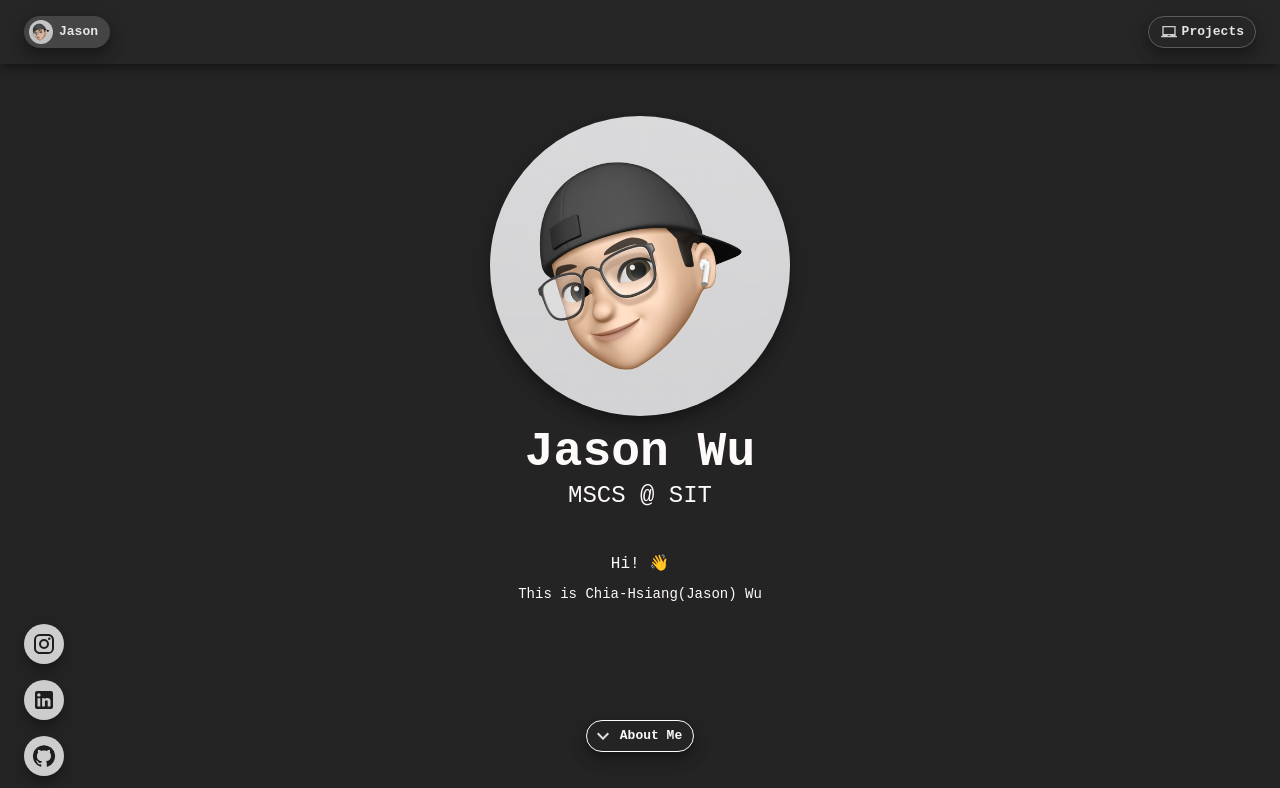
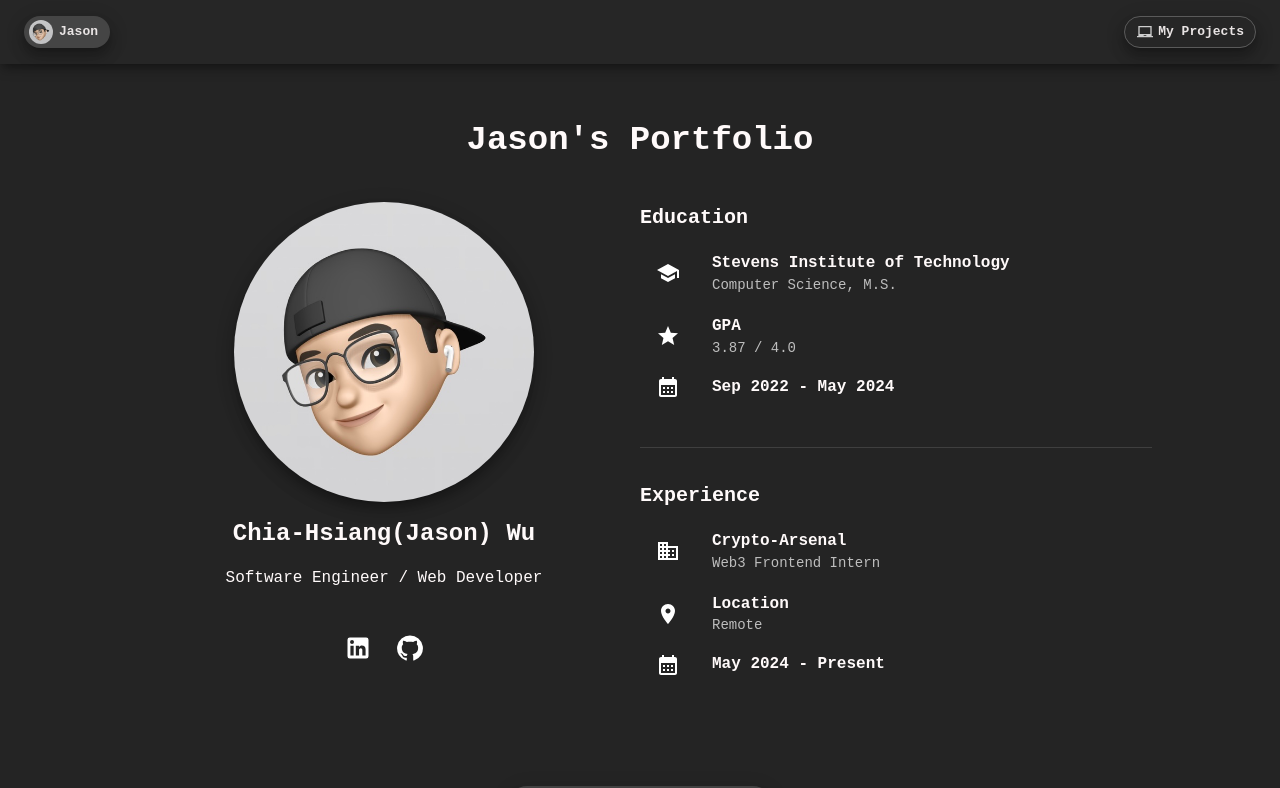
Before and after one commit to Jason-Wuuuu/Jason, a React (Vite) app: page / in a window 1280 px wide. Shown: the top 788 px of the page. Built offline with nearby package versions, Linux system fonts and the light colour scheme.

Commit message:
new home page

```diff
--- a/src/components/Header.jsx
+++ b/src/components/Header.jsx
@@ -53,7 +53,7 @@ function Header() {
             <Box display="flex">
               <Chip
                 icon={<LaptopChromebookIcon sx={{ pl: 1 }} />}
-                label="Projects"
+                label="My Projects"
                 sx={{ fontWeight: "bold", boxShadow: 10 }}
                 variant={
                   location.pathname === "/projects" ? "filled" : "outlined"
--- a/src/components/Home.jsx
+++ b/src/components/Home.jsx
@@ -1,49 +1,63 @@
-import { Fragment, useState, useMemo, useRef } from "react";
+import { Fragment } from "react";
+import { useNavigate } from "react-router-dom";
 
 import Box from "@mui/material/Box";
-import Tooltip from "@mui/material/Tooltip";
 import Grow from "@mui/material/Grow";
-import Chip from "@mui/material/Chip";
+import Typography from "@mui/material/Typography";
+import Button from "@mui/material/Button";
 
-import KeyboardArrowDownIcon from "@mui/icons-material/KeyboardArrowDown";
+import NearMeIcon from "@mui/icons-material/NearMe";
 
 import MainPage from "./MainPage";
 import AboutPage from "./AboutPage";
-import SocialLinks from "./SocialLinks";
 
 function Home() {
-  const [expand, setExpand] = useState(false);
-
-  const aboutRef = useRef(null);
-
-  function handleExpand() {
-    expand
-      ? aboutRef.current.scrollIntoView({ behavior: "smooth" })
-      : setExpand(true);
-  }
+  const navigate = useNavigate();
 
   return (
-    <Fragment>
+    <Box py={15}>
+      <Typography align="center" variant="h4" fontWeight="bold" mb={5}>
+        Jason's Portfolio
+      </Typography>
+
       <MainPage />
 
       <Grow in timeout={1000}>
-        <Box display="flex" justifyContent="center" alignContent="center">
-          <Tooltip title="Click to Expand" placement="top" arrow>
-            <Chip
-              label="About Me"
-              icon={<KeyboardArrowDownIcon />}
-              sx={{ fontWeight: "bold", boxShadow: 10, border: 1 }}
-              variant="outlined"
-              onClick={handleExpand}
-            />
-          </Tooltip>
+        <Box
+          display="flex"
+          justifyContent="center"
+          alignContent="center"
+          my={10}
+          sx={{
+            position: "sticky",
+            top: 10,
+            left: 0,
+            right: 0,
+          }}
+        >
+          <Button
+            size="large"
+            color="inherit"
+            variant="contained"
+            startIcon={<NearMeIcon />}
+            sx={{
+              borderRadius: 100,
+              boxShadow: 10,
+              fontSize: 12,
+            }}
+            onClick={() => navigate("/projects")}
+          >
+            Check out my projects!
+          </Button>
         </Box>
       </Grow>
 
-      <AboutPage expand={expand} aboutRef={aboutRef} />
+      <Typography align="center" variant="h4" fontWeight="bold" mb={5}>
+        More About Me
+      </Typography>
 
-      <SocialLinks />
-    </Fragment>
+      <AboutPage />
+    </Box>
   );
 }
 export default Home;
--- a/src/components/MainPage.jsx
+++ b/src/components/MainPage.jsx
@@ -3,16 +3,39 @@ import Typography from "@mui/material/Typography";
 import Box from "@mui/material/Box";
 import Tooltip from "@mui/material/Tooltip";
 import Fade from "@mui/material/Fade";
+import List from "@mui/material/List";
+import ListItem from "@mui/material/ListItem";
+import ListItemIcon from "@mui/material/ListItemIcon";
+import ListItemText from "@mui/material/ListItemText";
+import IconButton from "@mui/material/IconButton";
+import Divider from "@mui/material/Divider";
+import Chip from "@mui/material/Chip";
+
+import SchoolIcon from "@mui/icons-material/School";
+import BusinessIcon from "@mui/icons-material/Business";
+import CalendarMonthIcon from "@mui/icons-material/CalendarMonth";
+import GradeIcon from "@mui/icons-material/Grade";
+import PlaceIcon from "@mui/icons-material/Place";
+import LinkedInIcon from "@mui/icons-material/LinkedIn";
+import GitHubIcon from "@mui/icons-material/GitHub";
 
 function MainPage() {
   return (
-    <Fade in timeout={{ appear: 500, enter: 2000 }}>
+    // <Fade in timeout={{ appear: 500, enter: 2000 }}>
     <Grid
       container
+      // height="70vh"
+      // alignItems="center"
       justifyContent="center"
-        alignContent="center"
+      sx={{ width: "80%", margin: "auto" }}
+    >
+      {/* Left */}
+      <Grid item xs={12} sm={6} md={6}>
+        <Grid
+          container
           direction="column"
-        height="90vh"
+          justifyContent="center"
+          alignItems="center"
         >
           <Tooltip title="Hi! 👋" placement="top" arrow>
             <Box
@@ -22,30 +45,147 @@ function MainPage() {
                 width: 300,
                 borderRadius: 100,
                 boxShadow: 10,
-              mb: 1,
               }}
               alt="memoji"
               src="./images/Memoji.png"
             />
           </Tooltip>
 
-        <Typography align="center" variant="h3" fontWeight="bold">
-          Jason Wu
+          <Typography align="center" variant="h5" fontWeight="bold" my={2}>
+            Chia-Hsiang(Jason) Wu
           </Typography>
 
-        <Typography align="center" variant="h5">
-          MSCS @ SIT
+          <Typography align="center" variant="body1">
+            Software Engineer / Web Developer
           </Typography>
 
-        <Typography mt={5} align="center" variant="body1">
-          Hi! 👋
+          <Box my={4}>
+            <Tooltip title="LinkedIn" placement="bottom">
+              <IconButton
+                href="http://www.linkedin.com/in/chia-hsiang-jason-wu"
+                target="_blank"
+                size="large"
+              >
+                <LinkedInIcon fontSize="inherit" />
+              </IconButton>
+            </Tooltip>
+
+            <Tooltip title="GitHub" placement="bottom">
+              <IconButton
+                href="https://github.com/Jason-Wuuuu"
+                target="_blank"
+                size="large"
+              >
+                <GitHubIcon fontSize="inherit" />
+              </IconButton>
+            </Tooltip>
+          </Box>
+        </Grid>
+      </Grid>
+
+      {/* Right */}
+      <Grid item xs={12} sm={6} md={6}>
+        <Grid container direction="column">
+          {/* Education Section */}
+          <Grid item>
+            <Typography variant="h6" fontWeight="bold">
+              Education
             </Typography>
 
-        <Typography mt={1} align="center" variant="body2">
-          This is Chia-Hsiang(Jason) Wu
+            <List dense>
+              <ListItem>
+                <ListItemIcon>
+                  <SchoolIcon />
+                </ListItemIcon>
+                <ListItemText
+                  primary="Stevens Institute of Technology"
+                  secondary="Computer Science, M.S."
+                  primaryTypographyProps={{
+                    fontSize: 16,
+                    fontWeight: "bold",
+                  }}
+                />
+              </ListItem>
+              <ListItem>
+                <ListItemIcon>
+                  <GradeIcon />
+                </ListItemIcon>
+                <ListItemText
+                  primary="GPA"
+                  secondary="3.87 / 4.0"
+                  primaryTypographyProps={{
+                    fontSize: 16,
+                    fontWeight: "bold",
+                  }}
+                />
+              </ListItem>
+              <ListItem>
+                <ListItemIcon>
+                  <CalendarMonthIcon />
+                </ListItemIcon>
+                <ListItemText
+                  primary="Sep 2022 - May 2024"
+                  primaryTypographyProps={{
+                    fontSize: 16,
+                    fontWeight: "bold",
+                  }}
+                />
+              </ListItem>
+            </List>
+          </Grid>
+
+          <Divider sx={{ my: 4 }} />
+
+          {/* Experience Section */}
+          <Grid item>
+            <Typography variant="h6" fontWeight="bold">
+              Experience
             </Typography>
+
+            <List dense>
+              <ListItem>
+                <ListItemIcon>
+                  <BusinessIcon />
+                </ListItemIcon>
+                <ListItemText
+                  primary="Crypto-Arsenal"
+                  secondary="Web3 Frontend Intern"
+                  primaryTypographyProps={{
+                    fontSize: 16,
+                    fontWeight: "bold",
+                  }}
+                />
+              </ListItem>
+              <ListItem>
+                <ListItemIcon>
+                  <PlaceIcon />
+                </ListItemIcon>
+                <ListItemText
+                  primary="Location"
+                  secondary="Remote"
+                  primaryTypographyProps={{
+                    fontSize: 16,
+                    fontWeight: "bold",
+                  }}
+                />
+              </ListItem>
+              <ListItem>
+                <ListItemIcon>
+                  <CalendarMonthIcon />
+                </ListItemIcon>
+                <ListItemText
+                  primary="May 2024 - Present"
+                  primaryTypographyProps={{
+                    fontSize: 16,
+                    fontWeight: "bold",
+                  }}
+                />
+              </ListItem>
+            </List>
           </Grid>
-    </Fade>
+        </Grid>
+      </Grid>
+    </Grid>
   );
 }
 export default MainPage;
--- a/src/components/Projects.jsx
+++ b/src/components/Projects.jsx
@@ -25,7 +25,7 @@ const projects = [
   {
     title: "Tripper",
     year: "2024",
-    course: "Personal",
+    course: "Side",
     category: "Full Stack",
     description:
       "A dynamic, user-friendly web app designed to transform the way travelers plan and experience trips.",
@@ -66,7 +66,7 @@ const projects = [
   {
     title: "Stock Price Forecast",
     year: "2024",
-    course: "Personal",
+    course: "Side",
     category: "ML/DL",
     description:
       "A LSTM model designed to forecast stock prices based on historical data, trained using a variety of features and technical indicators. It achieves an average R^2 score of 0.96 and an average Mean Absolute Percentage Error of 0.1%.",
@@ -84,7 +84,7 @@ const projects = [
   {
     title: "Visual Board",
     year: "2024",
-    course: "Personal",
+    course: "Side",
     category: "Full Stack",
     description:
       "An interactive stock dashboard featuring historical data charts, market recommendations, and stock analysis.",
--- a/src/components/SocialLinks.jsx
+++ b/src/components/SocialLinks.jsx
@@ -21,7 +21,7 @@ export default function SocialLinks() {
           left: 16,
         }}
       >
-        <Tooltip title="Instagram" placement="right">
+        {/* <Tooltip title="Instagram" placement="right">
           <IconButton
             href="https://www.instagram.com/jason_wu.0429/"
             target="_blank"
@@ -30,7 +30,7 @@ export default function SocialLinks() {
               <InstagramIcon />
             </Fab>
           </IconButton>
-        </Tooltip>
+        </Tooltip> */}
 
         <Tooltip title="LinkedIn" placement="right">
           <IconButton
```
Also changed, not shown: src/components/AboutPage.jsx (+8 -62 lines). Lines whose indentation alone changed are shown as unchanged.
